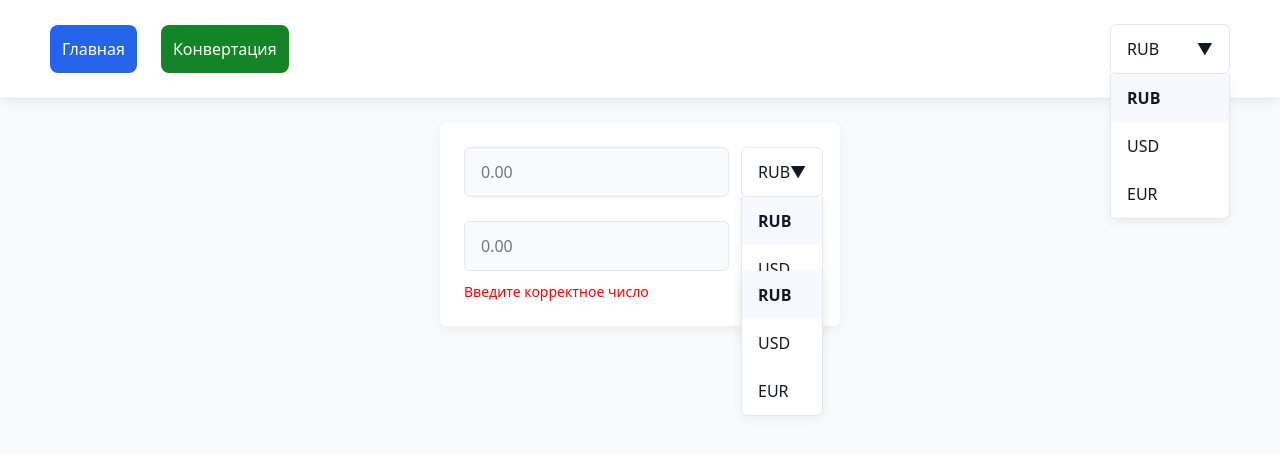
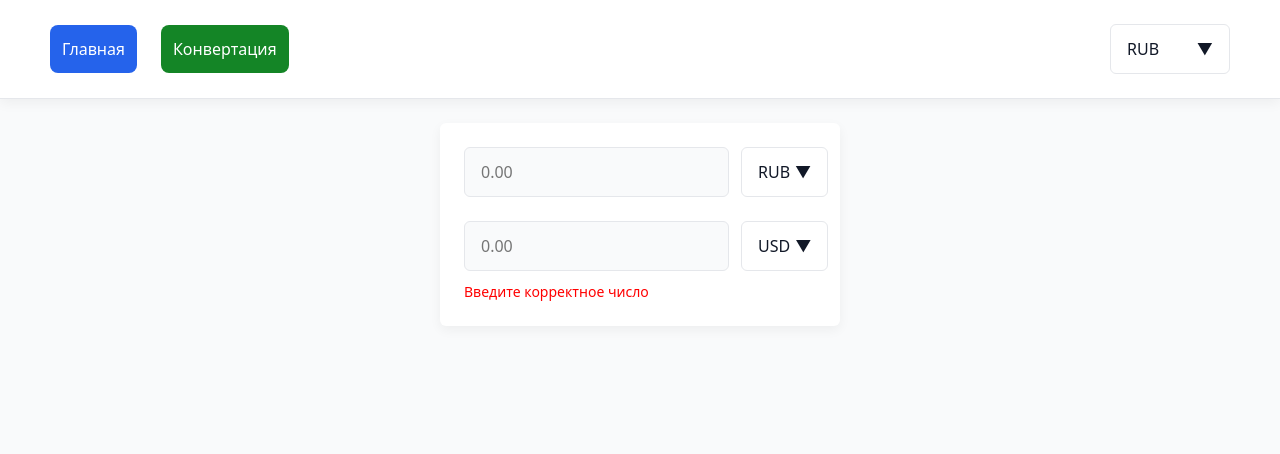
Before and after one commit to VladislavGrishaev/currency_converter, a Vue app: page /convert in a window 1280 px wide. Shown: the top 454 px of the page. Built offline with nearby package versions, Linux system fonts and the light colour scheme.

Commit message:
стор для дропдауна валют, показ/скрытие дропдаунов

```diff
--- a/src/assets/styles/modules/_select.scss
+++ b/src/assets/styles/modules/_select.scss
@@ -6,6 +6,7 @@
   cursor: pointer;
 
   &__selected {
+    min-width: 83px;
     background: #fff;
     border: 1px solid vars.$color-border;
     padding: 12px 16px;
@@ -14,6 +15,7 @@
     display: flex;
     justify-content: space-between;
     align-items: center;
+    gap: 5px;
     //width: 100px;
     transition: vars.$transition;
 
@@ -24,13 +26,13 @@
 
   &__arrow {
     transition: transform 0.2s ease;
+
     &.open {
       transform: rotate(180deg);
     }
   }
 
   &__dropdown {
-    //display: none;
     position: absolute;
     top: 100%;
     left: 0;
@@ -38,7 +40,7 @@
     background: #fff;
     border: 1px solid vars.$color-border;
     border-top: none;
-    border-radius: 0 0 vars.$radius vars.$radius ;
+    border-radius: 0 0 vars.$radius vars.$radius;
     box-shadow: vars.$shadow;
     z-index: 10;
     max-height: 220px;
@@ -78,9 +80,10 @@
   .select {
 
     &__selected {
-      width: 60px;
+      min-width: 60px;
+      gap: 10px;
       padding: 5px;
-    font-size: 14px;
+      font-size: 14px;
     }
 
     &__option {
--- a/src/components/Header.vue
+++ b/src/components/Header.vue
@@ -1,5 +1,9 @@
 <script setup>
+import {useCurrencyStore} from "@/stores/currencyStore.js";
 import Select from "@/components/Select.vue";
+
+const store = useCurrencyStore()
+
 </script>
 
 
@@ -11,7 +15,9 @@ import Select from "@/components/Select.vue";
 								<RouterLink to="/convert" class="header__link">Конвертация</RouterLink>
 						</nav>
 						<div class="header__select-wrap">
-								<Select />
+								<Select
+												v-model="store.baseCurrency"
+								/>
 						</div>
 				</div>
 
--- a/src/components/Select.vue
+++ b/src/components/Select.vue
@@ -1,15 +1,74 @@
-<script setup></script>
+<script setup>
+import {ref, watch} from "vue";
+import {useCurrencyStore} from "@/stores/currencyStore.js";
+import {useClickOutside} from "@/directives/clickOutside.js";
+
+const props = defineProps({
+  modelValue: String,
+		isOpen: Boolean,
+		index: Number
+})
+
+const store = useCurrencyStore()
+const emit = defineEmits(['update:currencyValue', 'update:isOpen'])
+
+const selectedValue = ref(props.modelValue)
+
+const isDropdownOpen = ref(false)
+
+
+watch(() => props.modelValue, (newVal) => {
+  selectedValue.value = newVal
+})
+
+watch(()=> props.isOpen, (newVal) => {
+		isDropdownOpen.value = newVal
+})
+
+function selectOption(option) {
+		selectedValue.value = option
+		emit('update:currencyValue', option)
+		isDropdownOpen.value = false
+}
+
+// переключение дропдауна валют
+function toggleDropdown() {
+		isDropdownOpen.value = !isDropdownOpen.value
+		emit('update:isOpen', isDropdownOpen.value)
+}
+
+const dropdownRef = ref(null)
+
+// если дропдаун открыт и произошел клик вне, закрываем его
+useClickOutside(dropdownRef, () => {
+  if (isDropdownOpen.value) {
+    isDropdownOpen.value = false;
+  }
+});
+</script>
 
 <template>
-		<div class="select">
+		<div
+					ref="dropdownRef"
+						@click="toggleDropdown"
+						:class="{'active-dropdown': isDropdownOpen}"
+						class="select"
+		>
 				<div class="select__selected">
-						RUB
+						<span class="select__value">{{ selectedValue }}</span>
 						<span class="select__arrow">▼</span>
 				</div>
-				<ul class="select__dropdown">
-						<li class="select__option selected">RUB</li>
-						<li class="select__option">USD</li>
-						<li class="select__option">EUR</li>
+				<ul
+								v-show="isDropdownOpen"
+								class="select__dropdown">
+						<li
+										v-for="option in store.supportedCurrencies"
+										:key="option"
+										@click.stop="selectOption(option)"
+										class="select__option">
+								{{ option }}
+						</li>
+
 				</ul>
 		</div>
 </template>
--- /dev/null
+++ b/src/directives/clickOutside.js
@@ -0,0 +1,12 @@
+import { onMounted, onUnmounted } from 'vue'
+
+export function useClickOutside(elementRef, callback) {
+  const handler = (event) => {
+    if (!elementRef.value.contains(event.target)) {
+      callback()
+    }
+  }
+
+  onMounted(() => document.addEventListener('click', handler))
+  onUnmounted(() => document.removeEventListener('click', handler))
+}
--- a/src/pages/convert.vue
+++ b/src/pages/convert.vue
@@ -1,16 +1,54 @@
 <script setup>
+import {watch, computed, ref} from "vue";
+import {useCurrencyStore} from "@/stores/currencyStore.js";
 import Select from "@/components/Select.vue";
+
+const store = useCurrencyStore()
+
+
+
+// активный дропдаун
+const activeDropdown = ref(null)
+
+// установка активного дропдауна
+function setActiveDropdown(index) {
+  // если текущий дропдаун уже активен, то закрываем его, иначе открываем
+  activeDropdown.value = activeDropdown.value === index ? null : index;
+}
+
+
+
 </script>
 
 <template>
 		<div class="converter">
 				<div class="converter__row">
-						<input type="text" class="converter__input" placeholder="0.00" />
-						<Select/>
+						<input
+										v-model="store.amountFrom"
+										type="text"
+										class="converter__input"
+										placeholder="0.00" />
+
+						<Select
+										v-model="store.currencyFrom"
+										:isOpen="activeDropdown === 0"
+										@update:currencyValue="setActiveDropdown(0)"
+										@update:isOpen="setActiveDropdown(0)"
+						/>
 				</div>
 				<div class="converter__row">
-						<input type="text" class="converter__input" placeholder="0.00" />
-						<Select />
+						<input
+										v-model="store.amountTo"
+										type="text"
+										class="converter__input"
+										placeholder="0.00" />
+
+						<Select
+										v-model="store.currencyTo"
+										:isOpen="activeDropdown === 1"
+										@update:currencyValue="setActiveDropdown(1)"
+										@update:isOpen="setActiveDropdown(1)"
+						/>
 				</div>
 				<div class="converter__error">
 						Введите корректное число
--- a/src/pages/home.vue
+++ b/src/pages/home.vue
@@ -3,12 +3,12 @@
 <template>
 		<div class="currency-rate">
 				<div class="currency-rate__item">
-						<span>1 USD</span>
-						<span>= 91.45 RUB</span>
+						<span></span>
+						<span>= </span>
 				</div>
 				<div class="currency-rate__item">
-						<span>1 EUR</span>
-						<span>= 101.74 RUB</span>
+						<span></span>
+						<span>= </span>
 				</div>
 		</div>
 </template>
--- a/src/stores/currencyStore.js
+++ b/src/stores/currencyStore.js
@@ -5,9 +5,16 @@ export const useCurrencyStore = defineStore('currency', {
     baseCurrency: 'RUB',
     supportedCurrencies: ['RUB', 'USD', 'EUR'],
     rates: {},
-    error: null
+    error: null,
+    amountFrom: '',
+    amountTo: '',
+    currencyFrom: 'RUB',
+    currencyTo: 'USD',
+    lastEdited: 'from'
   }),
   actions: {
+
+    /** получение курса валют по API **/
     async fetchRates() {
       this.error = null
 
@@ -25,8 +32,37 @@ export const useCurrencyStore = defineStore('currency', {
       }
     },
 
+    /** базовая валюта **/
     setBaseCurrency(currency) {
       this.baseCurrency = currency
+    },
+
+    /** установка валюты "из" **/
+    setCurrencyFrom(currency) {
+      this.currencyFrom = currency
+    },
+
+    /** установка валюты "в" **/
+    setCurrencyTo(currency) {
+      this.currencyTo = currency
+    },
+
+    /** сумма "из" и флаг редактирования **/
+    setAmountFrom(value) {
+      this.amountFrom = value
+      this.lastEdited = 'from'
+    },
+
+    /** сумма "в" и флаг редактирования **/
+    setAmountTo(value) {
+      this.amountTo = value
+      this.lastEdited = 'to'
+    },
+
+    /** валидация формы **/
+    validateAmount(value) {
+      const num = parseFloat(value)
+      return !isNaN(num) && isFinite(num)
     }
   },
 
```
